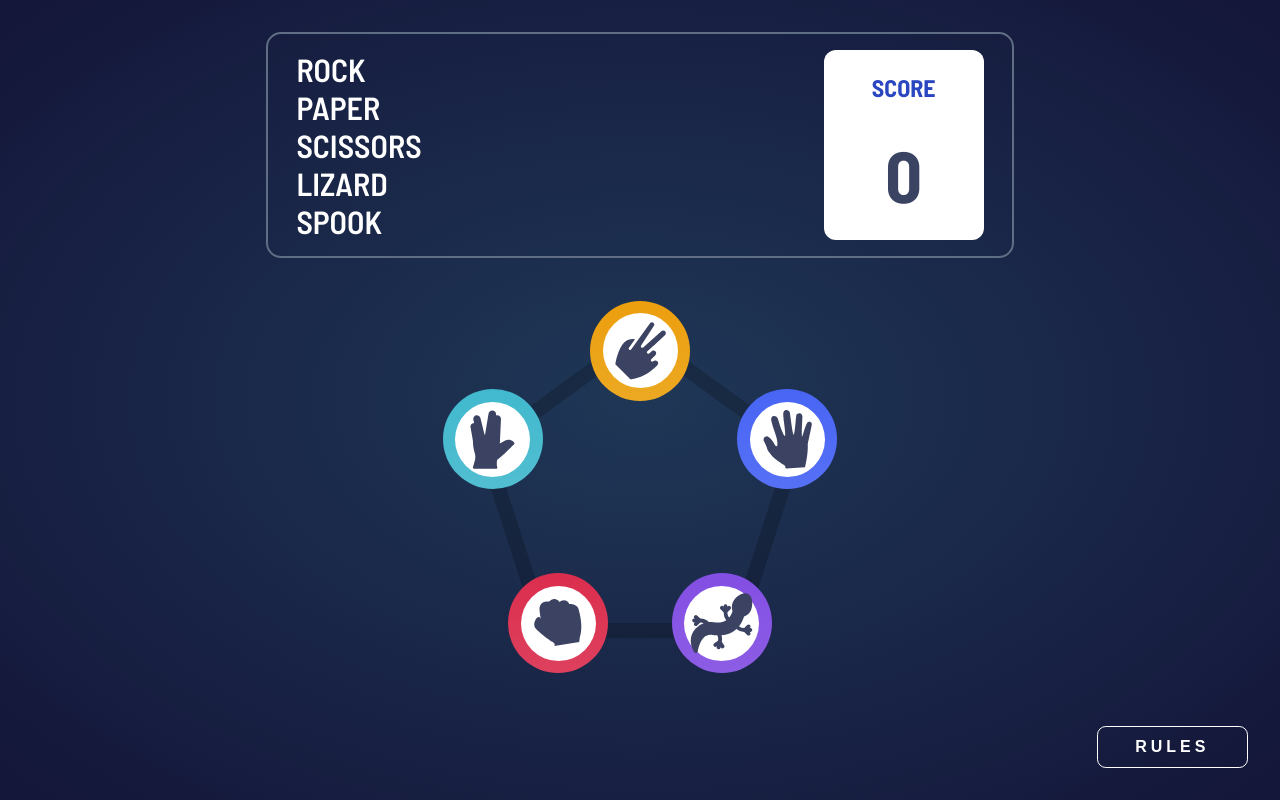
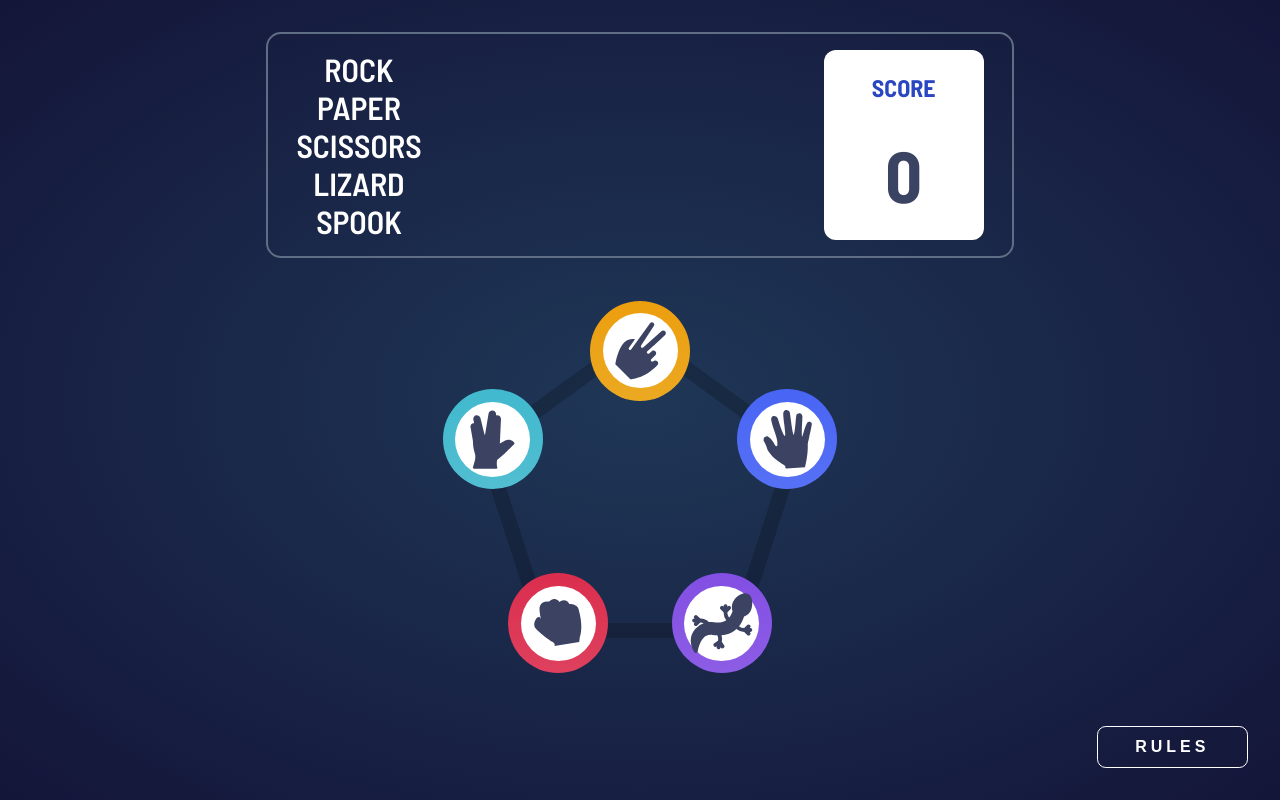
Before and after one commit to GSterczewski/fm-rock-paper-scissors, a Vue app: page / in a window 1280 px wide. Built offline with nearby package versions, Linux system fonts and the light colour scheme.

Commit message:
add h3 to  global headings styling, apply text-align: center to all  headings

```diff
--- a/src/assets/style/globals.scss
+++ b/src/assets/style/globals.scss
@@ -22,6 +22,8 @@
 }
 
 h1,
-h2 {
+h2,
+h3 {
   text-transform: uppercase;
+  text-align: center;
 }
```
